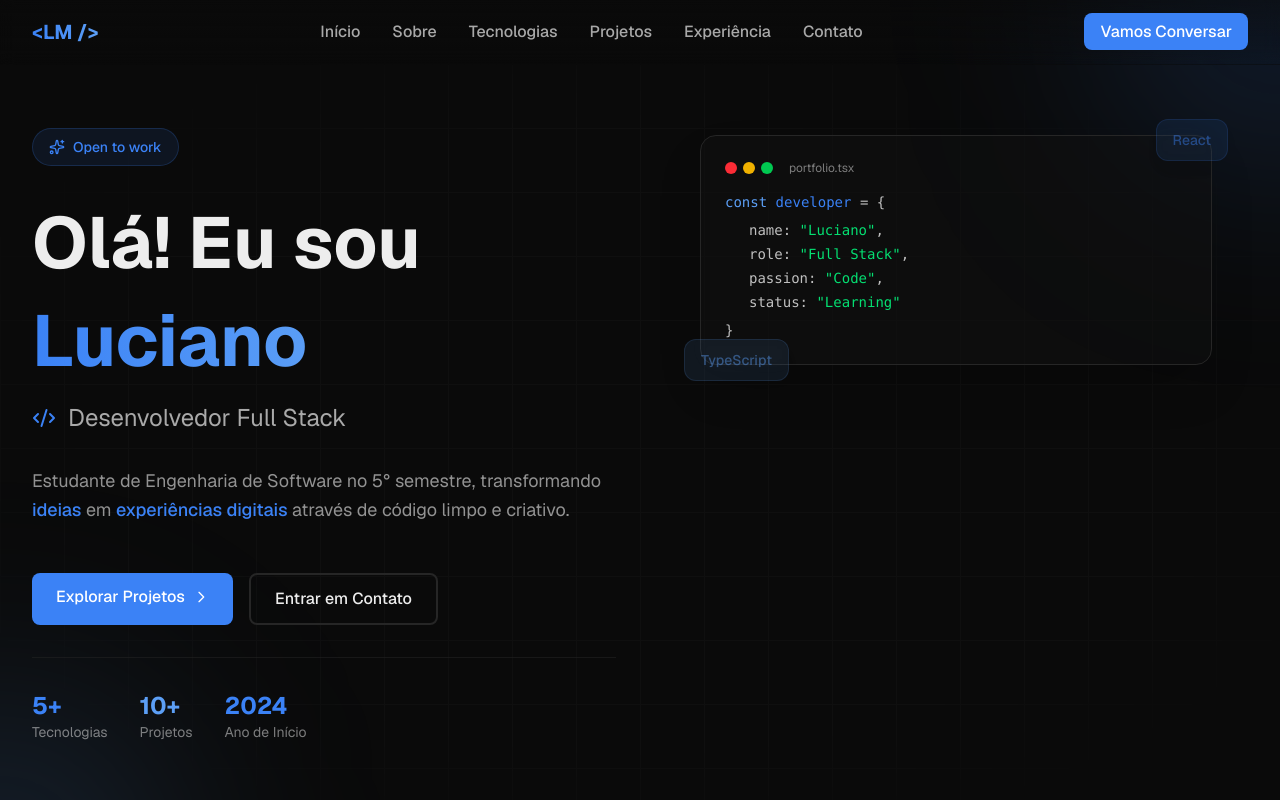
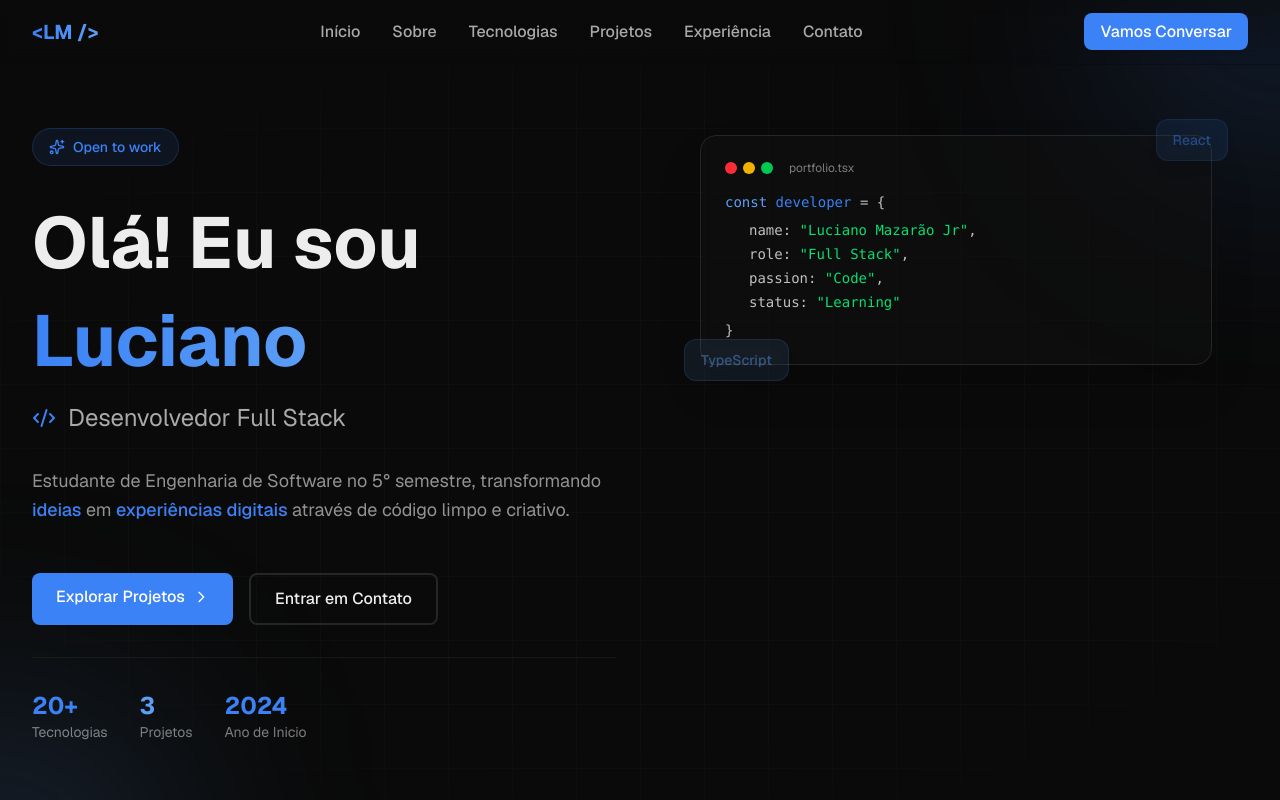
Before and after one commit to LucMazarJR/portifolio, a Next.js app: page / in a window 1280 px wide. Shown: the top 800 px of the page. Built offline with nearby package versions, Linux system fonts and the light colour scheme.

Commit message:
feat: adding dynamic statistics

```diff
--- a/src/components/sections/HeroSection.tsx
+++ b/src/components/sections/HeroSection.tsx
@@ -1,6 +1,8 @@
 "use client";
 
 import { MoveDown, Code2, Sparkles } from "lucide-react";
+import StatCard from "../ui/StatCard";
+import { totalProjects, totalStack } from "@/data/portfolio";
 
 export default function HeroSection() {
   return (
@@ -71,18 +73,9 @@ export default function HeroSection() {
 
             {/* Stats rápidas */}
             <div className="flex gap-8 pt-8 border-t border-border/50">
-              <div>
-                <div className="text-2xl font-bold text-primary">5+</div>
-                <div className="text-sm text-foreground/50">Tecnologias</div>
-              </div>
-              <div>
-                <div className="text-2xl font-bold text-accent">10+</div>
-                <div className="text-sm text-foreground/50">Projetos</div>
-              </div>
-              <div>
-                <div className="text-2xl font-bold text-primary">2024</div>
-                <div className="text-sm text-foreground/50">Ano de Início</div>
-              </div>
+              <StatCard data={totalStack} type="Tecnologias" color={1} reference="#tecnologias"></StatCard>
+              <StatCard data={totalProjects} type="Projetos" color={2} reference="#projetos"></StatCard>
+              <StatCard value={2024} type="Ano de Inicio" color={1}></StatCard>
             </div>
           </div>
 
@@ -107,7 +100,7 @@ export default function HeroSection() {
                     <span className="text-foreground/80">  <span className="text-primary">developer</span> = {"{"}</span>
                   </div>
                   <div className="space-y-1 pl-6">
-                    <div className="text-foreground/80">name: <span className="text-green-400">&quot;Luciano&quot;</span>,</div>
+                    <div className="text-foreground/80">name: <span className="text-green-400">&quot;Luciano Mazarão Jr&quot;</span>,</div>
                     <div className="text-foreground/80">role: <span className="text-green-400">&quot;Full Stack&quot;</span>,</div>
                     <div className="text-foreground/80">passion: <span className="text-green-400">&quot;Code&quot;</span>,</div>
                     <div className="text-foreground/80">status: <span className="text-green-400">&quot;Learning&quot;</span></div>
--- /dev/null
+++ b/src/components/ui/StatCard.tsx
@@ -0,0 +1,29 @@
+"use client";
+
+interface StatCardProps {
+    type: string;
+    data?: number;
+    value?: number;
+    reference?: string
+    color: 1 | 2
+}
+
+const colorValues = {
+    1: "text-primary",
+    2: "text-accent"
+}
+
+const getQuantity = (data: number | undefined) => {
+    if(!data) return 0;
+    if(data < 5) return data
+    return ( Math.trunc(data / 5) ) * 5 + "+"
+}
+
+export default function StatCard({data, value, type, color = 1, reference}: StatCardProps) {
+    return(
+        <a href={reference}>
+            <div className={`text-2xl font-bold ${colorValues[color]}`}>{!!value ? value : `${getQuantity(data)}`}</div>
+            <div className="text-sm text-foreground/50">{type}</div>
+        </a>
+    )
+}
--- a/src/data/portfolio.ts
+++ b/src/data/portfolio.ts
@@ -16,6 +16,9 @@ export const techStack = {
   tools: ["Git", "Docker", "VS Code", "Figma", "Postman"],
   other: ["REST API", "GraphQL", "Jest", "CI/CD"],
 };
+
+// Quantidade de tecnologias
+export const totalStack: number = Object.values(techStack).reduce((acc, arr) => acc + arr.length, 0);
 
 // Projetos em destaque
 export const projects: Project[] = [
@@ -48,6 +51,8 @@ export const projects: Project[] = [
     featured: true,
   },
 ];
+
+export const totalProjects: number = projects.length;
 
 // Experiência profissional
 export const experiences: Experience[] = [
```
